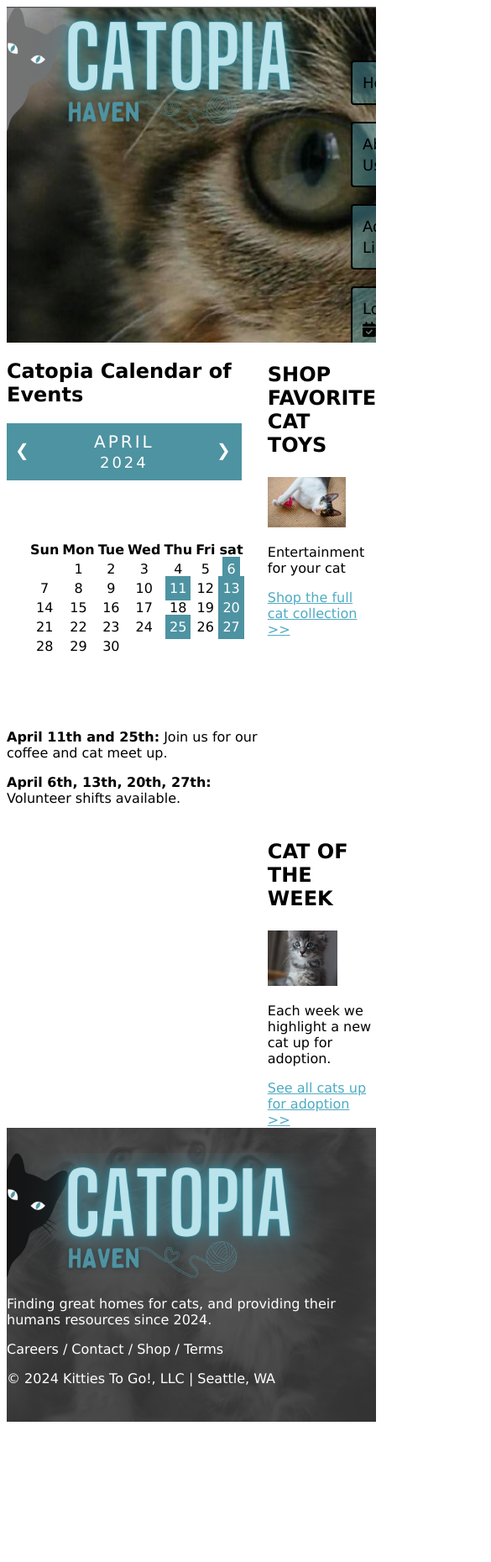
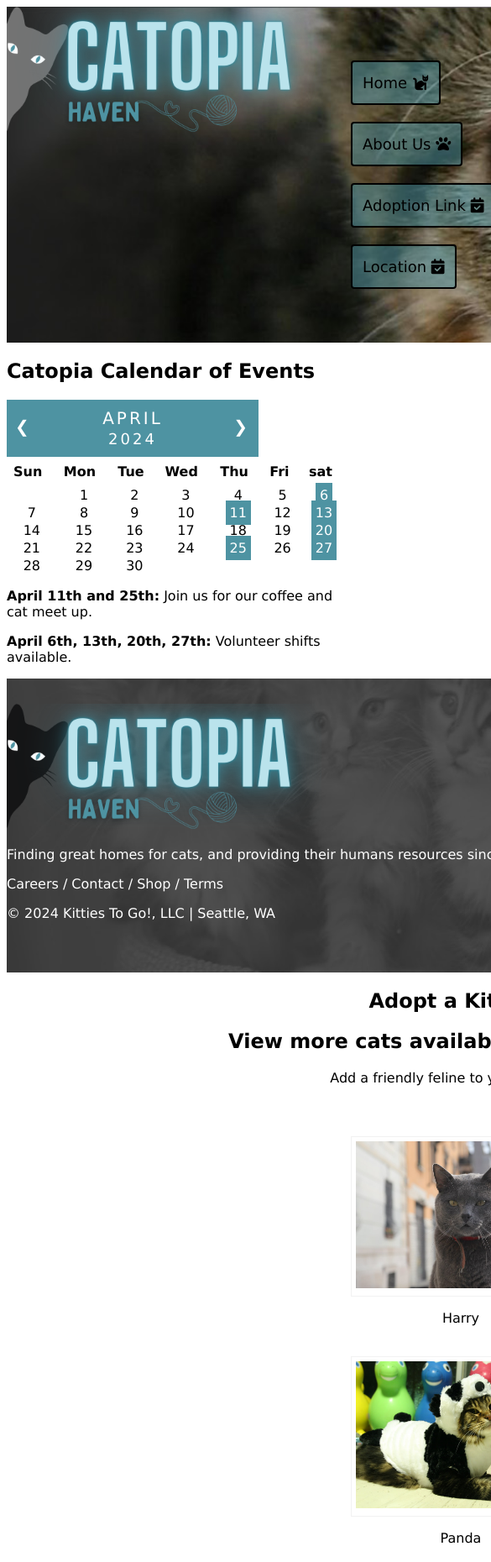
Before and after one commit to pamela-savagaonkar/mock-website, a plain HTML site: page index.html in a window 390 px wide. Shown: the top 1860 px of the page at 84% size, 585 px wide, since content can reach past the window. Before the commit the page ends 1701 px from the top, so only its background shows below. Drawn offline with Linux system fonts and the light colour scheme.

Commit message:
resizing

```diff
--- a/index.html
+++ b/index.html
@@ -30,7 +30,7 @@
 
 <div>
     <h2>Catopia Calendar of Events</h2>
-<div class="month">
+<div class="month"  style="overflow-x: auto;">
     <ul>
       <li class="prev">&#10094;</li>
       <li class="next">&#10095;</li>
@@ -40,7 +40,7 @@
       </li>
     </ul>
   </div>
-<table class="table">
+<table>
 
 <thead>
 <tr>
@@ -139,6 +139,22 @@
     </figure>
 
 </div>
+<div class="six-8"><h2>Adopt a Kitty</h2>
+    <div>
+    <h2>View more cats available for adoption</h2>
+    <p>Add a friendly feline to your pack.<span class="sr-only">these links open a new tab</span></p>
+    </div>
+
+    <div>
+    <ul>
+
+    <li> <a href="#"><img src="images/grey-cat.jpg" alt="photo of a solid grey colored cat"></a><p>Harry</p></li>
+    <li> <a href="#"><img src="images/panda-cat.jpg" alt="photo of a striped grey colored cat in a panda outfit"></a><p>Panda</p></li>
+    <li> <a href="#"><img src="images/white-cat.jpg" alt="photo of a solid white colored cat"></a><p>Spooky</p></li>
+    <li> <a href="#"><img src="images/bob-cat.jpg" alt="photo of a bob cat"></a><p>Bob</p></li>
+    </ul>
+</div>
+</div>
 
 <br>
 
--- a/styles/kitties.css
+++ b/styles/kitties.css
@@ -75,7 +75,7 @@ body {font-family: Verdana, sans-serif;}
 
 
 
-  @media (min-width: 600px) {
+  @media screen and (min-width: 600px) {
     .responsive-img {
       width: 600px;
     }
@@ -84,6 +84,34 @@ body {font-family: Verdana, sans-serif;}
       float: none;
     }}
 
+
+    @media screen and (max-width: 600px) {
+      table {
+        width: 200px;
+      }
+
+      .month {
+        width: 500px;
+      }
+      .days {
+        width: 500px;
+      }
+
+      .active {
+        width: 500px;
+      }
+    }
+
+@media screen and (max-width: 600px)
+{
+  .three {
+    display: none
+  }
+
+  .four {
+    display: none
+  }
+}
 
 
 
@@ -120,9 +148,7 @@ body {font-family: Verdana, sans-serif;}
   overflow: hidden;
 }
 
-.table-body {
-  width: 80%
-}
+
 
 .three {
   grid-column: 10 / span 2;
@@ -151,6 +177,14 @@ body {font-family: Verdana, sans-serif;}
   grid-column: 1 / span 12;
   grid-row: 3;
   text-align: center;
+  align-content: center;
+}
+
+.six-8 {
+  grid-column: 1 / span 12;
+  grid-row: 7;
+  text-align: center;
+  align-content: center;
 }
 
 .five-linear-gradient {
@@ -215,7 +249,7 @@ body {font-family: Verdana, sans-serif;}
     ul li a img {
         width: 250px;
         height: 175px;
-        display: block;
+        display: inline-block;
     }
     ul li a:hover img {
         transform: scale(1.2);
@@ -256,22 +290,22 @@ body {font-family: Verdana, sans-serif;}
 
 
   .month {
-    grid-column: 3 / span 4;
+    grid-column: 3 / auto;
     grid-row: 2;
-    width: 90%;
+    width: 300px;
     background: #4e93a2;
     text-align: center;
   }
 
   .month ul {
-    grid-column: 3 / span 4;
+    grid-column: 3 / auto;
     grid-row: 2;
     margin: 0;
     padding: 0;
   }
 
   .month ul li {
-    grid-column: 3 / span 4;
+    grid-column: 3 / auto;
     grid-row: 2;
     color: white;
     font-size: 20px;
@@ -280,26 +314,34 @@ body {font-family: Verdana, sans-serif;}
   }
 
   .month .prev {
-    grid-column: 3 / span 4;
+    grid-column: 3 / auto;
     grid-row: 2;
     float: left;
     padding-top: 10px;
   }
 
   .month .next {
-    grid-column: 3 / span 4;
+    grid-column: 3 / auto;
     grid-row: 2;
     float: right;
     padding-top: 10px;
   }
 
-  .table {
-    grid-column: 3 / span 4;
-    grid-row: 3 / 6;
+
+
+  table {
+    border-collapse: collapse;
+    background: white;
+    grid-column: 3 / auto;
+    grid-row: 3 / auto;
     padding: 70px 25px;
-    width: 90%;
-    background: white;
+    width: 100%;
     text-align: center;
+  }
+
+  th {
+    text-align: left;
+    padding: 8px;
   }
 
   .days tr td .active {
```
Also changed, not shown: about-us.html (+19 -2 lines), adoption-link.html (+9 -6 lines), location.html (+17 -0 lines).
